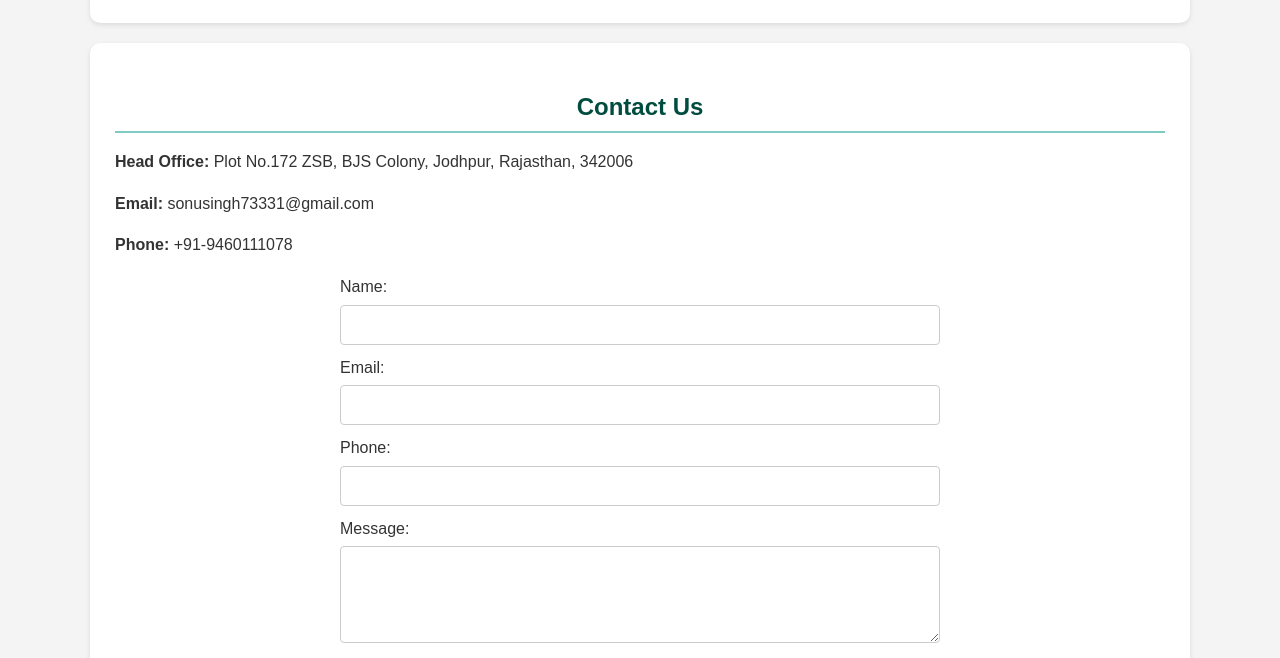
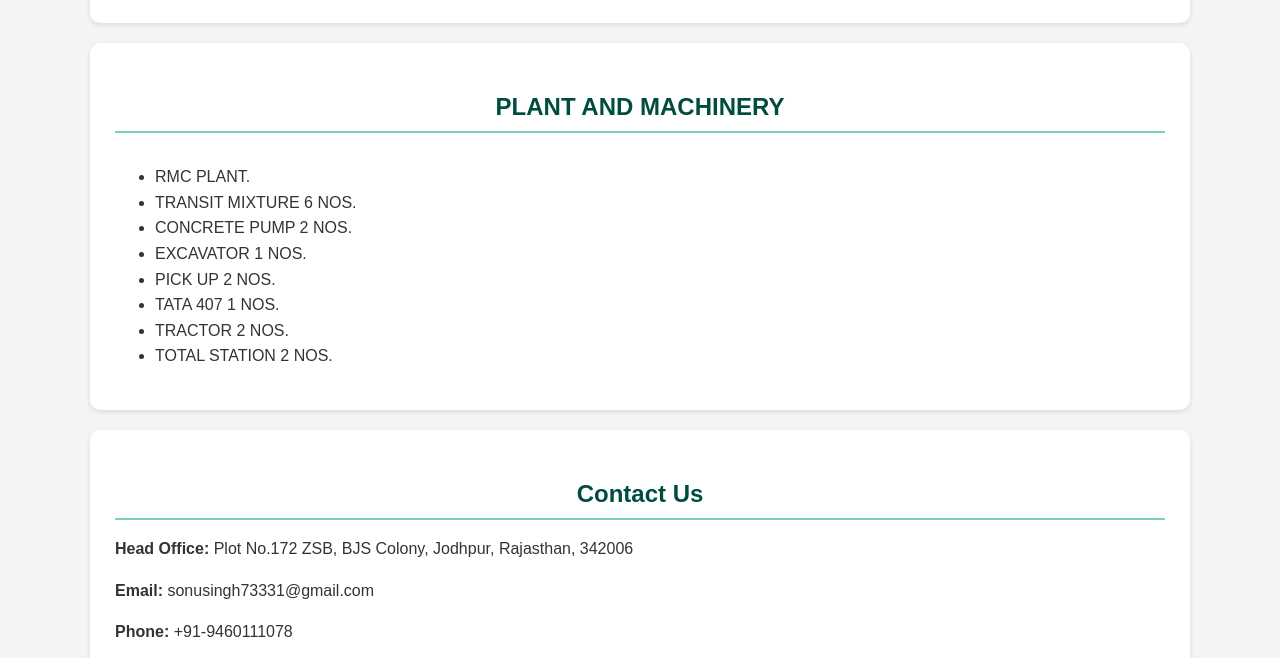
Before and after one commit to ravindra-rathore05/Lakh-Singh-Co., a plain HTML site: page index.html in a window 1280 px wide. Shown: the part 2898-3556 px from the top of the page. Drawn offline with Linux system fonts and the light colour scheme.

Commit message:
Added new data

```diff
--- a/index.html
+++ b/index.html
@@ -389,6 +389,21 @@
       </table>
     </div>
   </section>
+  <section id="team">
+    <h2>PLANT AND MACHINERY</h2>
+    <div style="overflow-x:auto;">
+      <ul>
+        <li>RMC PLANT.</li>
+        <li>TRANSIT MIXTURE 6 NOS.</li>
+        <li>CONCRETE PUMP 2 NOS.</li>
+        <li>EXCAVATOR 1 NOS.</li>
+        <li>PICK UP 2 NOS.</li>
+        <li>TATA 407 1 NOS.</li>
+        <li>TRACTOR 2 NOS.</li>
+        <li>TOTAL STATION 2 NOS.</li>
+      </ul>
+    </div>
+  </section>
 
   <!-- ====== CONTACT ====== -->
   <section id="contact">
```
